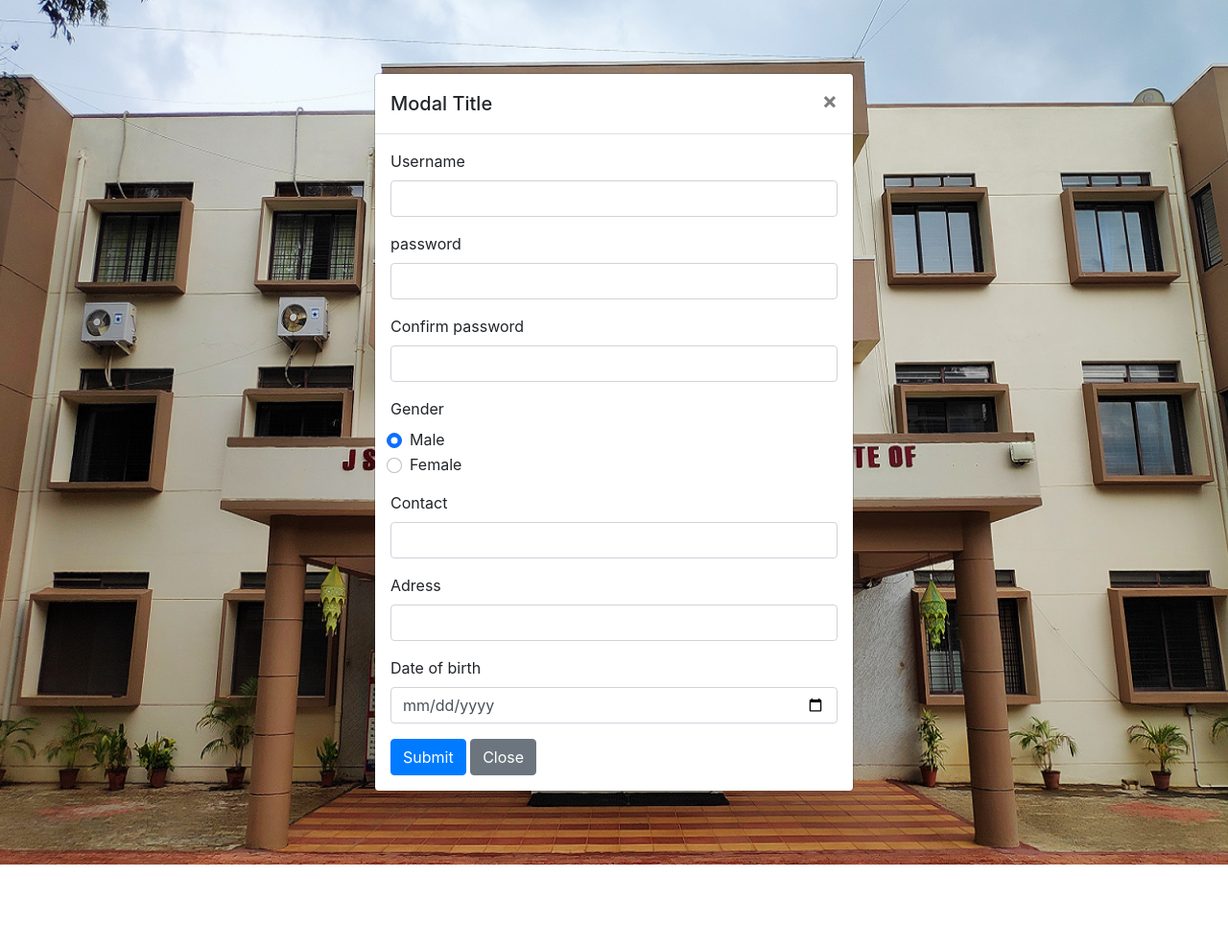
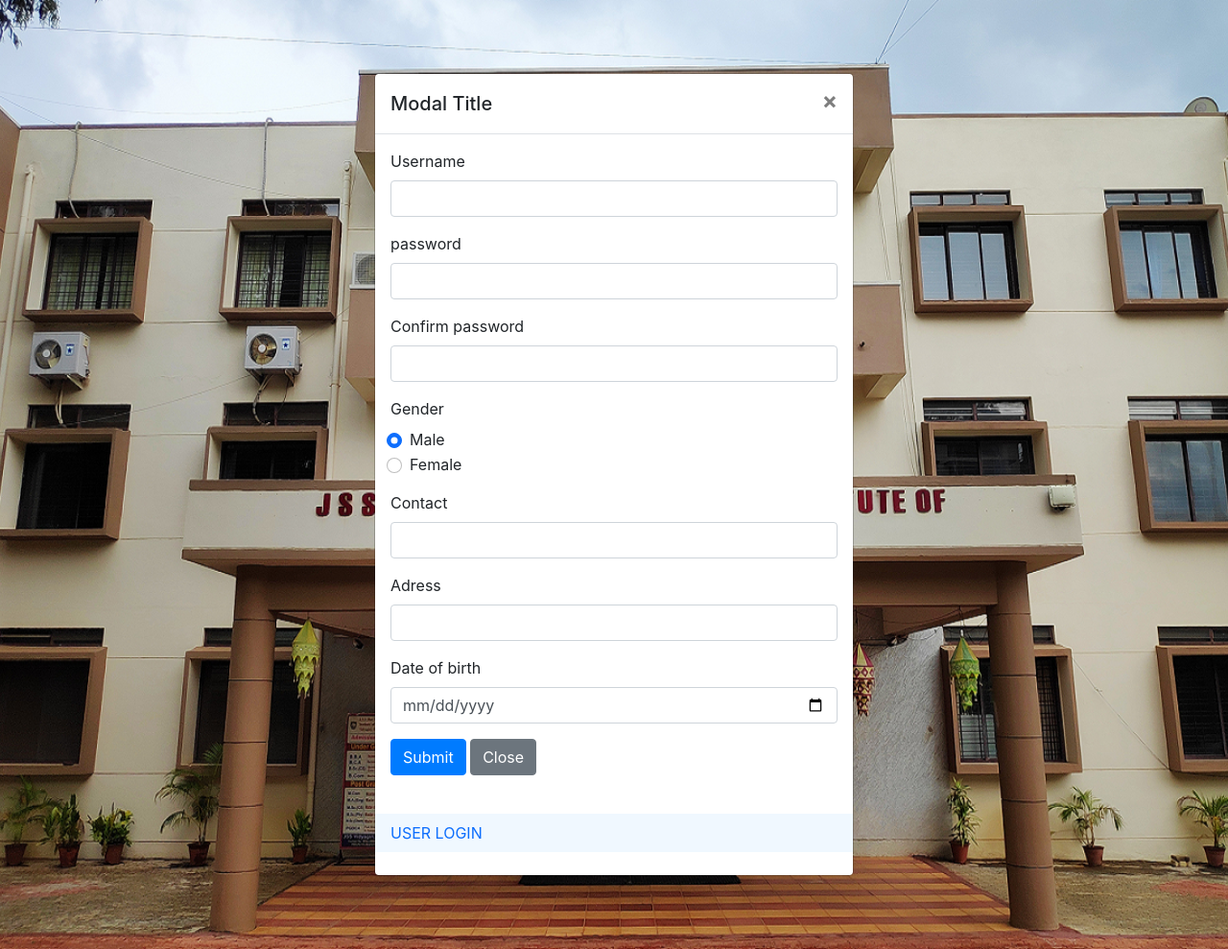
Before and after one commit to 2deadmen/hostelmanagement-django, a Django app: template vmsApp/templates/signup.html in a window 1280 px wide. Shown: the whole page at 96% size. Before the commit the page ends 901 px from the top, so only its background shows below. Run offline with Django 3.2, Linux system fonts and the light colour scheme; the template is opened without the code that fills it, so the values that code supplies are empty; some libraries are stand-ins or nearby versions.

Commit message:
links added

```diff
--- a/vmsApp/templates/signup.html
+++ b/vmsApp/templates/signup.html
@@ -68,6 +68,7 @@
             <button type="button" class="btn btn-secondary" data-dismiss="modal">Close</button>
         </form>
         </div>
+        <a class="my-4 nav-link float-right" style="background-color: aliceblue;" aria-current="page" href="{% url 'signin' %}">USER LOGIN</a>
 
       </div>
     </div>
```
